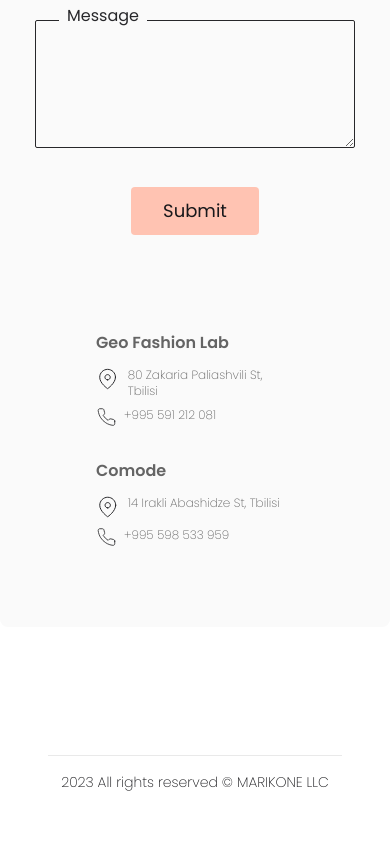
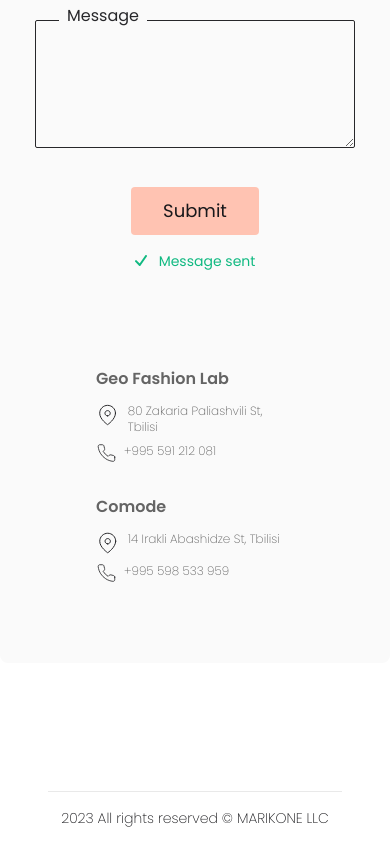
Before and after one commit to Alsandre/Marikone, a Next.js app: page / in a window 390 px wide. Shown: the part 5996-6840 px from the top of the page. Before the commit the page ends 6804 px from the top, so only its background shows below. Built offline with nearby package versions, Linux system fonts and the light colour scheme.

Commit message:
fix: message position/mobile

```diff
--- a/components/ContactSection.tsx
+++ b/components/ContactSection.tsx
@@ -80,14 +80,14 @@ export const ContactSection = () => {
             onChange={(e: any) => setMessage(e.target.value)}
             value={message}
           />
-          <div className="md:self-start self-center">
+          <div className="md:self-start self-center w-screen md:w-auto flex flex-col md:block">
             <button
-              className="w-32 h-12 bg-accent-200 rounded"
+              className="w-32 h-12 bg-accent-200 rounded m-auto"
               onClick={sendEmail}
             >
               <h1 className="text-dark-200 text-lg">Submit</h1>
             </button>
-            <span id="messege-sent" className="absolute text-sm ml-4  hidden">
+            <span id="messege-sent" className="text-sm m-auto md:absolute md:ml-4">
               <TickIcon/>
               <p className="ml-6 mt-4 text-sent">Message sent</p>
             </span>
```
